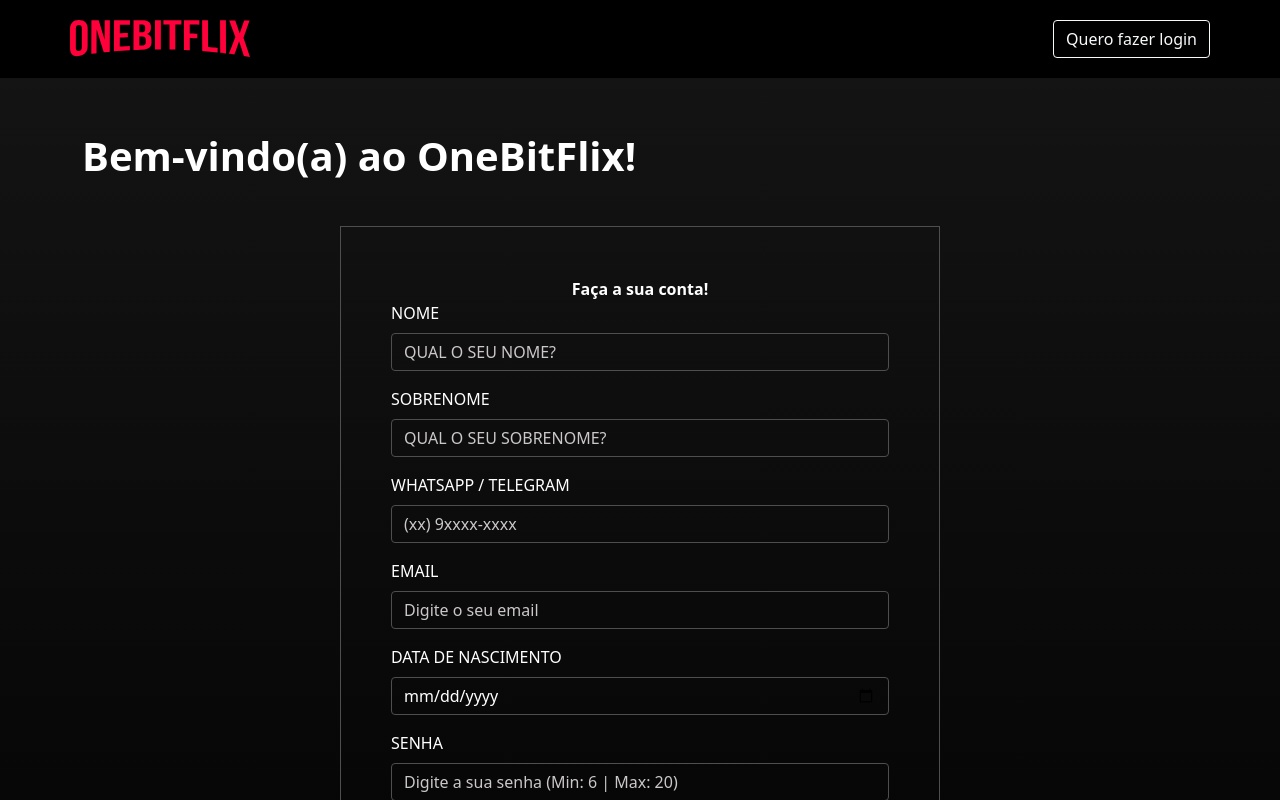
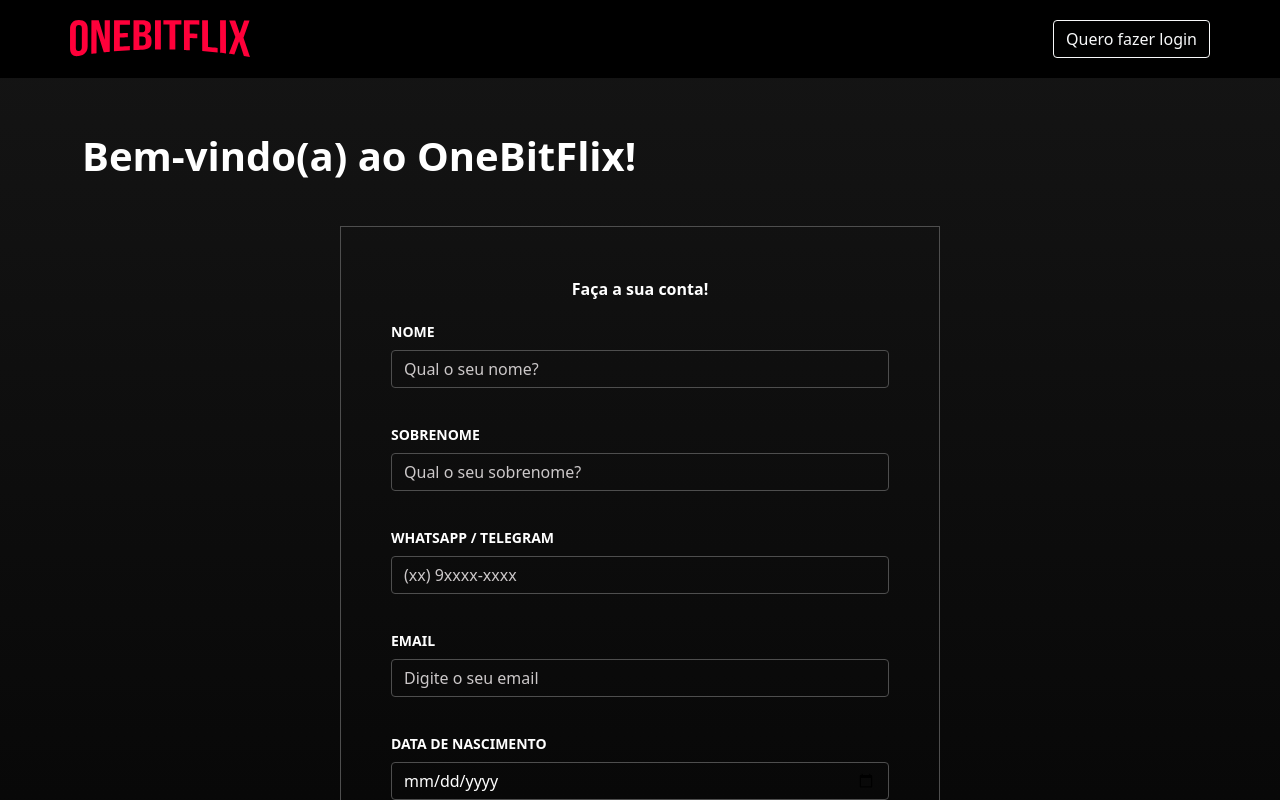
Before and after one commit to EnzoBozzani/onebitflix-frontend, a Next.js app: page /register in a window 1280 px wide. Shown: the top 800 px of the page. Built offline with nearby package versions, Linux system fonts and the light colour scheme; no server answers.

Commit message:
feat: added connection between register page and backend

```diff
--- a/pages/register.tsx
+++ b/pages/register.tsx
@@ -1,11 +1,55 @@
-import { Footer, HeaderGeneric } from '@/src/components';
+import { Footer, HeaderGeneric, ToastComponent } from '@/src/components';
 import styles from '@/styles/RegisterLogin.module.scss';
 import { NextPage } from 'next';
 import Head from 'next/head';
 //@ts-ignore
 import { Form, FormGroup, Label, Container, Button, Input } from 'reactstrap';
+import { FormEvent } from 'react';
+import { authService } from '@/src/services/authService';
+import { useRouter } from 'next/router';
+import { useState } from 'react';
 
 const Register: NextPage = () => {
+    const router = useRouter();
+    const [toastIsOpen, setToastIsOpen] = useState<boolean>(false);
+    const [toastMessage, setToastMessage] = useState<string>('');
+
+    const handleRegister = async (event: FormEvent<HTMLFormElement>) => {
+        event.preventDefault();
+
+        const formData = new FormData(event.currentTarget);
+        const firstName = formData.get('firstName')!.toString();
+        const lastName = formData.get('lastName')!.toString();
+        const phone = formData.get('phone')!.toString();
+        const birth = formData.get('birth')!.toString();
+        const email = formData.get('email')!.toString();
+        const password = formData.get('password')!.toString();
+        const confirmPassword = formData.get('confirmPassword')!.toString();
+        const params = { firstName, lastName, phone, birth, email, password };
+
+        if (confirmPassword !== password) {
+            setToastIsOpen(true);
+            setTimeout(() => {
+                setToastIsOpen(false);
+            }, 1000 * 3);
+            setToastMessage('Senha e confirmação diferentes!');
+            return;
+        }
+
+        const { data, status } = await authService.register(params);
+
+        if (status === 201){
+            router.push('/login?registred=true');
+
+        } else {
+            setToastIsOpen(true);
+            setTimeout(() => {
+                setToastIsOpen(false);
+            }, 1000 * 3);
+            setToastMessage(data.message);
+        }
+    };
+
     return (
         <>
             <Head>
@@ -17,12 +61,12 @@ const Register: NextPage = () => {
                 <HeaderGeneric btnContent='Quero fazer login' btnUrl='/login' logoUrl='/' />
                 <Container className='py-5'>
                     <p className={styles.formTitle}>Bem-vindo(a) ao OneBitFlix!</p>
-                    <Form className={styles.form}>
+                    <Form className={styles.form} onSubmit={handleRegister}>
                         <p className='text-center'>
                             <strong>Faça a sua conta!</strong>
                         </p>
                         <FormGroup>
-                            <Label for='firstName' classname={styles.label}>NOME</Label>
+                            <Label for='firstName' className={styles.label}>NOME</Label>
                             <Input
                                 name='firstName'
                                 id='firstName'
@@ -34,7 +78,7 @@ const Register: NextPage = () => {
                             />
                         </FormGroup>
                         <FormGroup>
-                            <Label for='lastName' classname={styles.label}>SOBRENOME</Label>
+                            <Label for='lastName' className={styles.label}>SOBRENOME</Label>
                             <Input
                                 name='lastName'
                                 id='lastName'
@@ -46,7 +90,7 @@ const Register: NextPage = () => {
                             />
                         </FormGroup>
                         <FormGroup>
-                            <Label for='phone' classname={styles.label}>WHATSAPP / TELEGRAM</Label>
+                            <Label for='phone' className={styles.label}>WHATSAPP / TELEGRAM</Label>
                             <Input
                                 name='phone'
                                 id='phone'
@@ -59,7 +103,7 @@ const Register: NextPage = () => {
                             />
                         </FormGroup>
                         <FormGroup>
-                            <Label for='email' classname={styles.label}>EMAIL</Label>
+                            <Label for='email' className={styles.label}>EMAIL</Label>
                             <Input
                                 name='email'
                                 id='email'
@@ -71,7 +115,7 @@ const Register: NextPage = () => {
                             />
                         </FormGroup>
                         <FormGroup>
-                            <Label for='birth' classname={styles.label}>DATA DE NASCIMENTO</Label>
+                            <Label for='birth' className={styles.label}>DATA DE NASCIMENTO</Label>
                             <Input
                                 name='birth'
                                 id='birth'
@@ -84,7 +128,7 @@ const Register: NextPage = () => {
                             />
                         </FormGroup>
                         <FormGroup>
-                            <Label for='password' classname={styles.label}>SENHA</Label>
+                            <Label for='password' className={styles.label}>SENHA</Label>
                             <Input
                                 name='password'
                                 id='password'
@@ -97,10 +141,10 @@ const Register: NextPage = () => {
                             />
                         </FormGroup>
                         <FormGroup>
-                            <Label for='password' classname={styles.label}>CONFIRME SUA SENHA</Label>
+                            <Label for='confirmPassword' className={styles.label}>CONFIRME SUA SENHA</Label>
                             <Input
-                                name='password'
-                                id='password'
+                                name='confirmPassword'
+                                id='confirmPassword'
                                 type='password'
                                 placeholder='Confirme a sua senha'
                                 required
@@ -116,6 +160,7 @@ const Register: NextPage = () => {
                 </Container>
                 <Footer/>
             </main>
+            <ToastComponent color='bg-danger' isOpen={toastIsOpen} message={toastMessage} />
         </>
     );
 };
--- /dev/null
+++ b/src/components/common/Toast/index.tsx
@@ -0,0 +1,20 @@
+//@ts-ignore
+import { Toast, ToastBody } from 'reactstrap';
+
+interface props {
+    isOpen: boolean,
+    message: string,
+    color: string
+}
+
+export const ToastComponent: React.FC<props> = ({ isOpen, message, color}: props) => {
+    return (
+        <>
+            <Toast className={`${color} text-white fixed-top ms-auto mt-3`} isOpen={isOpen}>
+                <ToastBody className='text-center'>
+                    {message}
+                </ToastBody>
+            </Toast>
+        </>
+    )
+}
--- a/src/components/index.tsx
+++ b/src/components/index.tsx
@@ -6,5 +6,6 @@ import { SlideCard } from "./common/SlideCard";
 import { SlidesSection } from "./HomeNoAuth/SlidesSection";
 import { Footer } from "./common/Footer";
 import { HeaderGeneric } from "./common/HeaderGeneric";
+import { ToastComponent } from "./common/Toast";
 
-export { HeaderNoAuth, PresentationSection, CardSection, SlideComponent, SlideCard, SlidesSection, Footer, HeaderGeneric };
+export { HeaderNoAuth, PresentationSection, CardSection, SlideComponent, SlideCard, SlidesSection, Footer, HeaderGeneric, ToastComponent };
--- /dev/null
+++ b/src/services/authService.ts
@@ -0,0 +1,22 @@
+import api from "./api"
+
+interface RegisterParams {
+    firstName: string,
+    lastName: string,
+    phone: string,
+    birth: string,
+    email: string,
+    password: string
+}
+
+export const authService = {
+    register: async (params: RegisterParams) => {
+        const res = await api.post('/auth/register', params)
+            .catch((err) => {
+                if (err.response.status === 400) return err.response;
+                return err;
+            });
+
+        return res;
+    }
+}
--- a/styles/RegisterLogin.module.scss
+++ b/styles/RegisterLogin.module.scss
@@ -45,7 +45,7 @@
     text-transform: uppercase;
 
     &::placeholder {
-        text-transform: nome;
+        text-transform: none;
     }
 }
 
```
